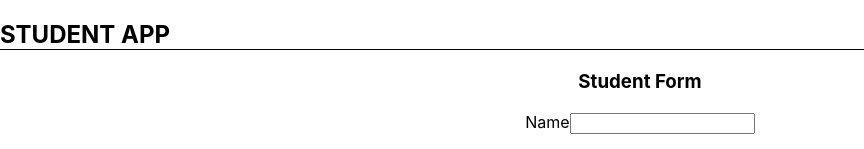
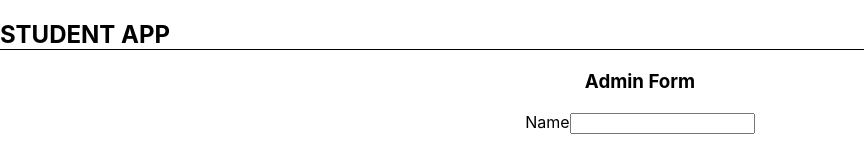
Before and after one commit to dhana-vel/React-Students-Test-App, a React (Create React App) app: page /signup in a window 1280 px wide. Shown: the top 149 px of the page, without its empty margins (0-864 px from the left). Built offline with nearby package versions, Linux system fonts and the light colour scheme.

Commit message:
server changes

```diff
--- a/src/modules/signup/signup.js
+++ b/src/modules/signup/signup.js
@@ -17,7 +17,7 @@ class Signup extends React.Component {
     render() {
         return (
             <div>
-                <h3>Student Form</h3>
+                <h3>Admin Form</h3>
                 <p>
                     <label>Name</label>
                     <input type="text"/>
```
